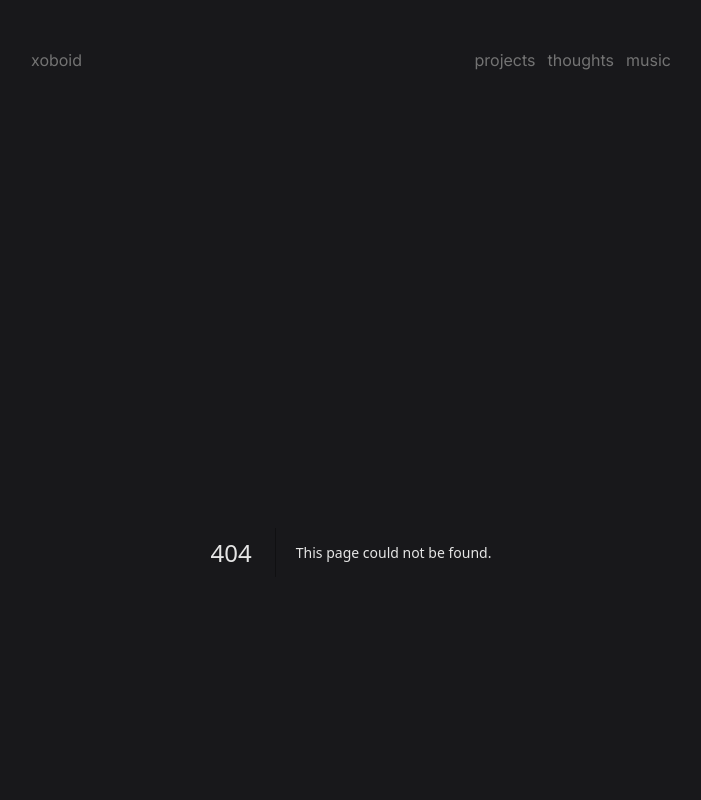
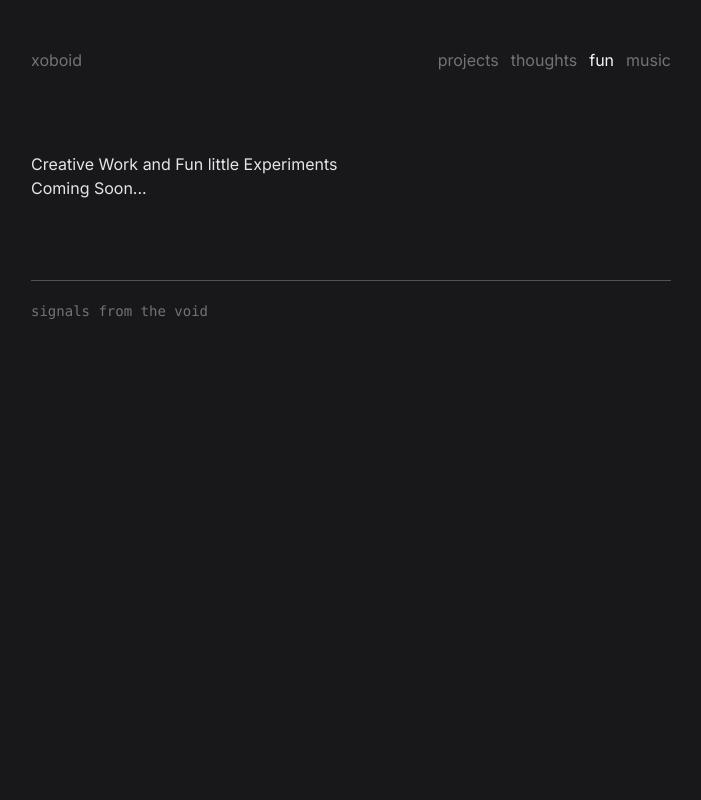
Before and after one commit to x0bd/the-void, a Next.js app: page /experiments in a window 1280 px wide. Before the commit this address had no page. Shown: the top 800 px of the page, without its empty margins (289-990 px from the left). Built offline with nearby package versions, Linux system fonts and the light colour scheme; some icons are missing.

Commit message:
wip init experiments path

```diff
--- /dev/null
+++ b/app/experiments/page.tsx
@@ -0,0 +1,10 @@
+const Fun = () => {
+	return (
+		<div>
+			<h1>Creative Work and Fun little Experiments</h1>
+			<p>Coming Soon...</p>
+		</div>
+	);
+};
+
+export default Fun;
--- a/app/music/page.tsx
+++ b/app/music/page.tsx
@@ -35,9 +35,6 @@ export default function Page() {
 
 	if (tracksError || artistsError) return <div>Failed to load data</div>;
 	if (!tracks || !artists) return <div>Loading...</div>;
-
-	console.log(artists.map((artist) => artist.followers));
-	console.log(artists);
 
 	return (
 		<div>
--- a/app/page.tsx
+++ b/app/page.tsx
@@ -29,7 +29,7 @@ export default function Home() {
 					</p>
 					<p>
 						When I'm not immersed in my computer, I enjoy spending
-						time with friends or losing myself in the complex
+						time with friends or losing myself in the intricate
 						narratives of hard science fiction. The Three Body
 						Problem Trilogy holds a special place in my heart.
 						Learning <strong>Japanese</strong> has also been a
--- a/components/Header.tsx
+++ b/components/Header.tsx
@@ -51,6 +51,16 @@ const Header = () => {
 				</Link> */}
 				<Link
 					className={
+						pathname === "/experiments"
+							? "text-neutral-100 hover:text-neutral-100"
+							: "hover:text-neutral-100"
+					}
+					href="/experiments"
+				>
+					fun
+				</Link>
+				<Link
+					className={
 						pathname === "/music"
 							? "text-neutral-100 hover:text-neutral-100"
 							: "hover:text-neutral-100"
--- a/components/ProjectCard.tsx
+++ b/components/ProjectCard.tsx
@@ -1,6 +1,6 @@
 "use client";
 
-import projects from "@/data/projects";
+import { projects } from "@/data/projects";
 import { Icon } from "@iconify/react";
 import { technologies } from "@/data/projects";
 import Link from "next/link";
```
Also changed, not shown: data/projects.ts (+20 -54 lines).
